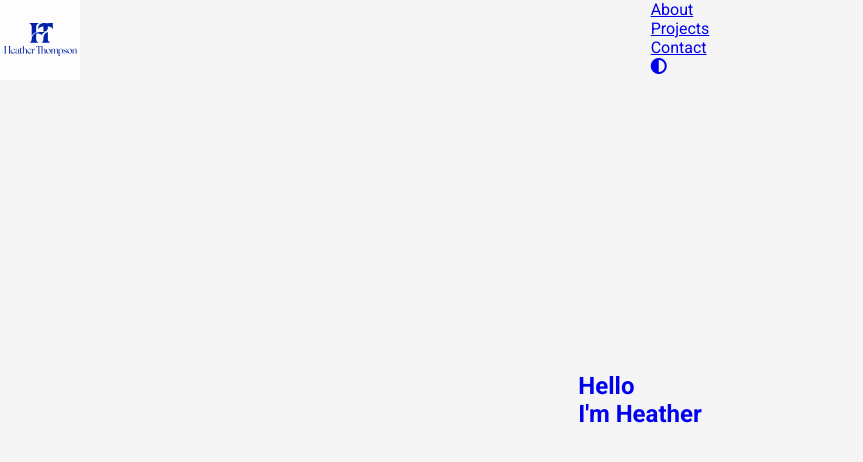
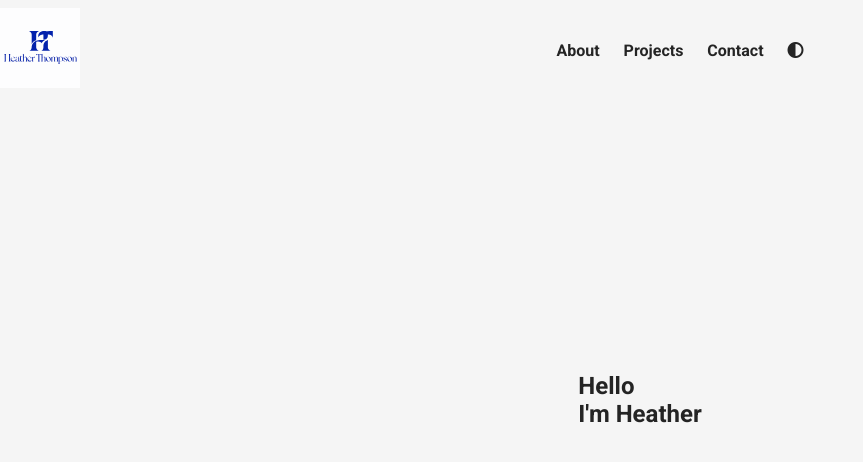
Before and after one commit to HAliceThompson/E-Portfolio---Heather, a plain HTML site: page index.html in a window 1280 px wide. Shown: the whole page, without its empty margins (0-863 px from the left). Drawn offline with Linux system fonts and the light colour scheme.

Commit message:
initial commit

```diff
--- a/style.css
+++ b/style.css
@@ -54,4 +54,24 @@
 nav {
     display: flex;
     justify-content: space-between;
+    align-items: center;
+    width: 100%;
+
+    margin: 0 auto;
+    height: 100px;
 }
+
+.nav__link--list {
+    display: flex;
+}
+
+.nav__link {
+    margin: 0 12px;
+}
+
+.nav__link--anchor {
+    text-decoration: none;
+    font-size: 16px;
+    color: #242424;
+    font-weight: 700;
+}
```
